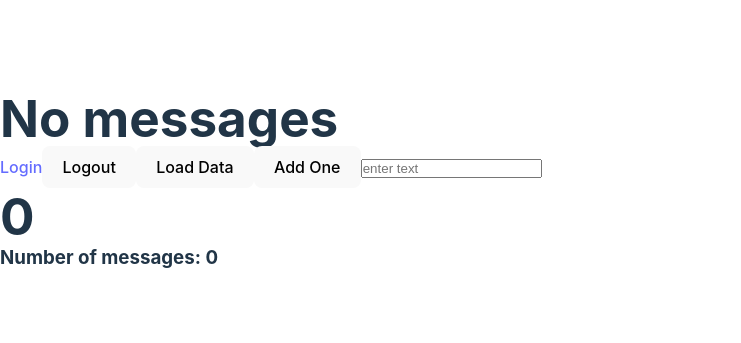
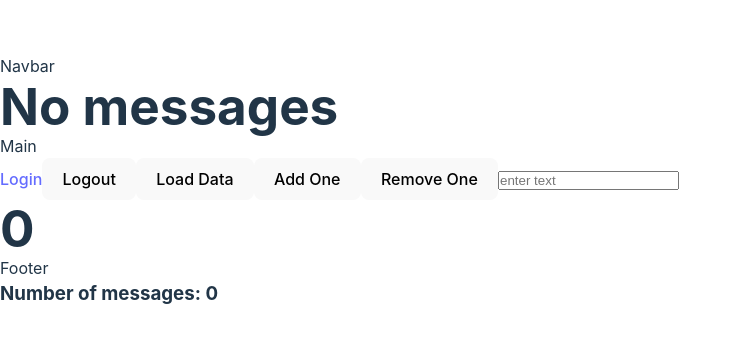
Before and after one commit to kolestom/RXjs-TS-FE-boiler, a React (Vite) app: page / in a window 1280 px wide. Shown: the part 219-562 px from the top of the page, without its empty margins (0-741 px from the left). Built offline with nearby package versions, Linux system fonts and the light colour scheme.

Commit message:
login + 2 more reactive fields work

```diff
--- a/src/components/Footer.tsx
+++ b/src/components/Footer.tsx
@@ -12,6 +12,7 @@ const Footer:FC  = () => {
 
     return (
         <footer>
+          <div>Footer</div>
         <h3>Number of messages: {count}</h3>
         {user && <h2>Hello {user.email}</h2>}
       </footer>
--- a/src/components/Main.tsx
+++ b/src/components/Main.tsx
@@ -1,6 +1,6 @@
 import { FC, useEffect } from "react";
 import { $messages, loadData } from "../states/messages";
-import { $counter, addOne } from "../states/count";
+import { $counter, addOne, removeOne } from "../states/count";
 import { $input, setInput } from "../states/input";
 import useRXjs from "../hooks/useRXjx";
 import { login, logout, $user } from "../states/user";
@@ -28,6 +28,7 @@ const Main:FC  = () => {
 
 
         <main>
+          <div>Main</div>
           {user && <p>Hello, {user.email}</p>}
           <a href={fullUrl}>Login</a>
           <button onClick={logout}>Logout</button>
@@ -40,6 +41,7 @@ const Main:FC  = () => {
             </div>
            })}
           <button onClick={addOne}>Add One</button>
+          <button onClick={removeOne}>Remove One</button>
           <input type="text" placeholder="enter text" value={input} onChange={(e)=>setInput(e.target.value)}/>
           <h1>{counter}</h1>
         </main>
--- a/src/components/NavBar.tsx
+++ b/src/components/NavBar.tsx
@@ -13,6 +13,7 @@ const NavBar:FC = () => { // return type not needed because of FC type
     const hasMassages = messages.length >0
     return (
         <nav>
+            <div>Navbar</div>
             <h3>{input}</h3>
             {hasMassages ? <h1>You have new notificatios</h1> : <h1>No messages</h1>}
         </nav>
--- a/src/states/count.ts
+++ b/src/states/count.ts
@@ -7,3 +7,7 @@ export const $counter = new BehaviorSubject<number>(0)  //$-lal jeloljuk, h reac
 export const addOne = () =>{
     $counter.next($counter.value +1)
 }
+
+export const removeOne = () =>{
+    $counter.next($counter.value -1)
+}
```
